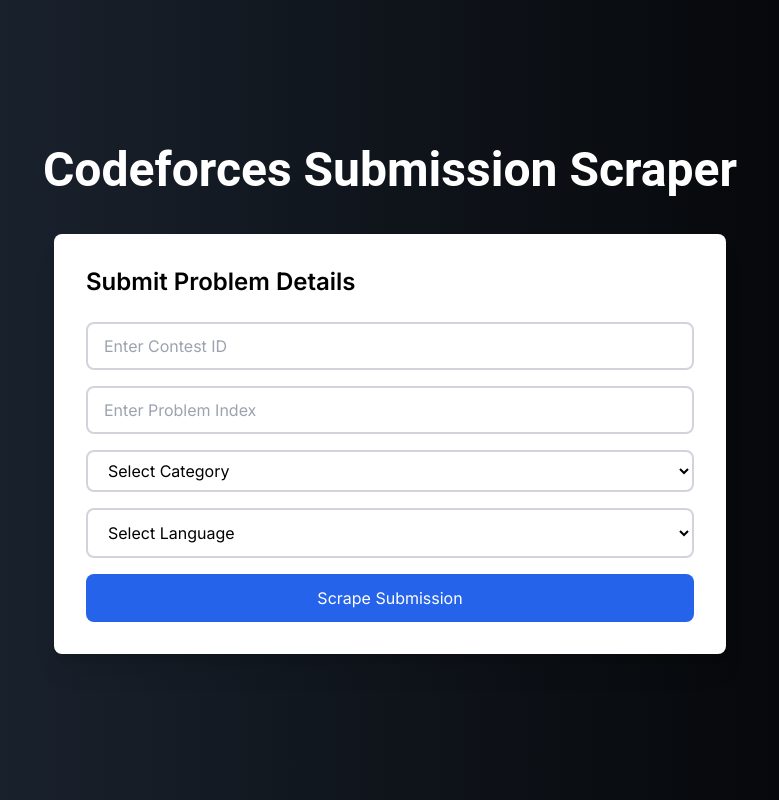
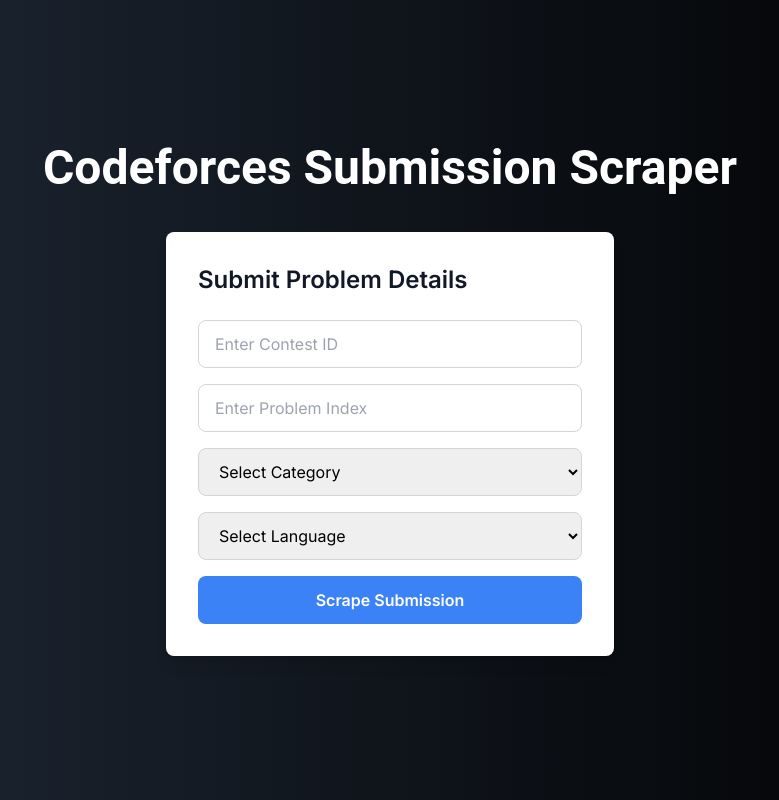
Before and after one commit to shuklamaneesh23/cf_helper, a Next.js app: page / in a window 1280 px wide. Shown: the whole page, without its empty margins (250-1029 px from the left). Built offline with nearby package versions, Linux system fonts and the light colour scheme.

Commit message:
removed unnecessary divs

```diff
--- a/src/app/page.js
+++ b/src/app/page.js
@@ -150,17 +150,15 @@
   return (
     <div className="min-h-screen flex flex-col items-center justify-center bg-gradient-to-r from-gray-800 to-black p-8">
       <h1 className="text-5xl font-bold text-white mb-10 font-['Roboto']">Codeforces Submission Scraper</h1>
-      <div className="flex flex-col items-center w-full max-w-2xl space-y-8">
-        <div className="bg-white shadow-xl rounded-lg p-8 w-full">
-          <h2 className="text-2xl font-semibold mb-6">Submit Problem Details</h2>
-            <form onSubmit={handleSubmit} className="space-y-4">
-            <div className="flex flex-col">
+      <form onSubmit={handleSubmit} className="w-full max-w-md bg-white p-8 rounded-lg shadow-lg">
+      <h2 className="text-2xl font-semibold text-gray-900 mb-6">Submit Problem Details</h2>
+
         <input
           type="text"
           value={contestID}
           onChange={(e) => setContestID(e.target.value)}
           placeholder="Enter Contest ID"
-              className="h-[6vh] px-4 py-3 text-black border-2 border-gray-300 rounded-lg mb-4 transition duration-300 ease-in-out focus:outline-none focus:ring-2 focus:ring-blue-500"
+          className="w-full h-12 px-4 py-2 text-black border border-gray-300 rounded-lg mb-4"
           required
         />
         <input
@@ -168,13 +166,13 @@
           value={problemIndex}
           onChange={(e) => setProblemIndex(e.target.value)}
           placeholder="Enter Problem Index"
-              className="h-[6vh] px-4 py-3 text-black border-2 border-gray-300 rounded-lg mb-4 transition duration-300 ease-in-out focus:outline-none focus:ring-2 focus:ring-blue-500"
+          className="w-full h-12 px-4 py-2 text-black border border-gray-300 rounded-lg mb-4"
           required
         />
         <select
           value={category}
           onChange={(e) => setCategory(e.target.value)}
-              className="px-4 py-2 text-black bg-white border-2 border-gray-300 rounded-lg mb-4 transition duration-300 ease-in-out focus:outline-none focus:ring-2 focus:ring-blue-500"
+          className="w-full h-12 px-4 py-2 pr-8 text-black border border-gray-300 rounded-lg mb-4 "
           required
         >
           <option value="">Select Category</option>
@@ -187,7 +185,7 @@
         <select
           value={language}
           onChange={(e) => setLanguage(e.target.value)}
-              className="px-4 py-3 text-black bg-white border-2 border-gray-300 rounded-lg mb-4 transition duration-300 ease-in-out focus:outline-none focus:ring-2 focus:ring-blue-500"
+          className="w-full h-12 px-4 py-2 pr-8 text-black border border-gray-300 rounded-lg mb-4"
           required
         >
           <option value="">Select Language</option>
@@ -199,21 +197,17 @@
         </select>
         <button
           type="submit"
-              className="bg-blue-600 text-white py-3 rounded-lg hover:bg-blue-600 transition duration-300 ease-in-out"
+          className="w-full font-semibold bg-blue-500 text-white py-3 rounded-lg hover:bg-blue-600"
           disabled={loading}
         >
           {loading ? "Scraping..." : "Scrape Submission"}
         </button>
-          </div>
       </form>
-        {error && <p className="mt-4 text-red-400">{error}</p>}
-        </div>
-
+      {error && <p className="mt-4 text-red-500">{error}</p>}
       {result && (
-          <div className="bg-white shadow-xl rounded-lg p-8 w-full">
-           <h2 className="text-2xl font-semibold mb-4">Results:</h2>
-           <div className="space-y-2">
-            <pre className="bg-gray-100 p-2 rounded-lg overflow-x-auto border-2 border-gray-800 shadow-md">
+        <div className="mt-4 w-full max-w-md bg-black p-4 rounded-lg shadow-md">
+          <h2 className="text-xl font-semibold mb-2 text-white">Results:</h2>
+          <pre className="bg-gray-800 p-2 rounded-lg overflow-x-auto text-white">
             {result.length > 0 ? (
               <div>
                 <div className="mb-2">
@@ -224,7 +218,7 @@
                     href={result[0].submission} // Adjust URL as needed
                     target="_blank"
                     rel="noreferrer"
-                      className="text-blue-600 underline"
+                    className="text-blue-500 underline"
                   >
                     View Submission
                   </a>
@@ -232,7 +226,7 @@
                 <div className="mb-2">
                   <button
                     onClick={handleExplainClick}
-                     className="text-blue-600 underline bg-transparent border-none cursor-pointer"
+                    className="text-blue-500 underline bg-transparent border-none cursor-pointer"
                   >
                     View the Code
                   </button>
@@ -243,21 +237,19 @@
             )}
           </pre>
         </div>
-      </div>
       )}
-
       {sourceCode && (
         <div>
-          <div className="bg-white shadow-xl rounded-lg p-8 w-full">
-            <h2 className="text-2xl font-semibold mb-4">Source Code:</h2>
-            <pre className="bg-gray-100 p-2 rounded-lg overflow-x-auto border-2 border-gray-800 shadow-md">
+          <div className="mt-4 w-full max-w-md bg-black p-4 rounded-lg shadow-md">
+            <h2 className="text-xl font-semibold mb-2 text-white">Source Code:</h2>
+            <pre className="bg-gray-800 p-2 rounded-lg overflow-x-auto text-white">
               {sourceCode}
             </pre>
           </div>
           <div>
             <button
               onClick={maneesh}
-              className="bg-blue-600 text-white py-3 rounded-lg hover:bg-blue-700 transition duration-300 ease-in-out mt-4 w-full"
+              className="w-full bg-blue-500 text-white py-2 rounded-lg hover:bg-blue-600"
             >
               Explain
             </button>
@@ -265,14 +257,13 @@
         </div>
       )}
       {explanation && (
-        <div className="bg-white shadow-xl rounded-lg p-8 w-full">
-          <h2 className="text-2xl font-semibold mb-4">Explanation:</h2>
-          <pre className="bg-gray-100 p-2 rounded-lg overflow-x-auto border-2 border-gray-800 shadow-md">
+        <div className="mt-4 w-full max-w-md bg-black p-4 rounded-lg shadow-md">
+          <h2 className="text-xl font-semibold mb-2 text-white">Explanation:</h2>
+          <pre className="bg-gray-800 p-2 rounded-lg overflow-x-auto text-white">
             {explanation}
           </pre>
         </div>
       )}
     </div>
-  </div>
   );
 }
```
Lines whose indentation alone changed are shown as unchanged.
